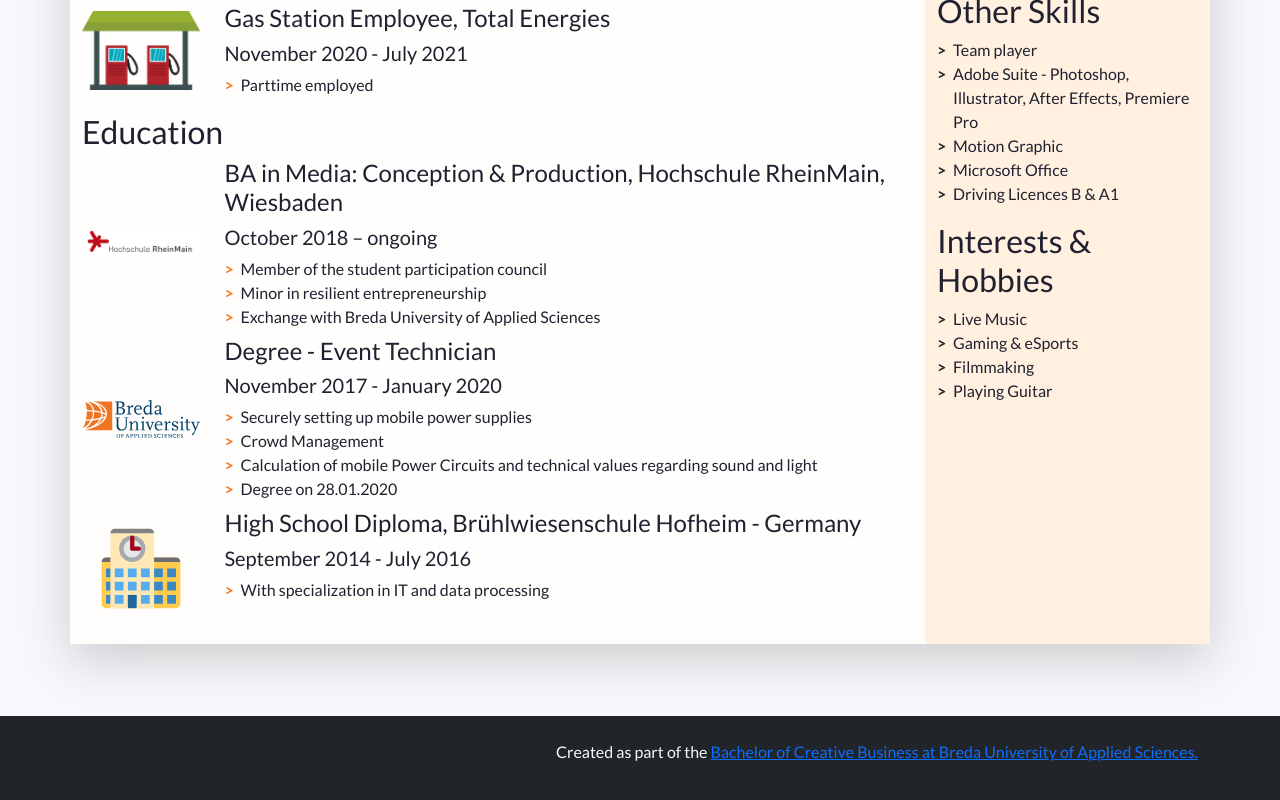
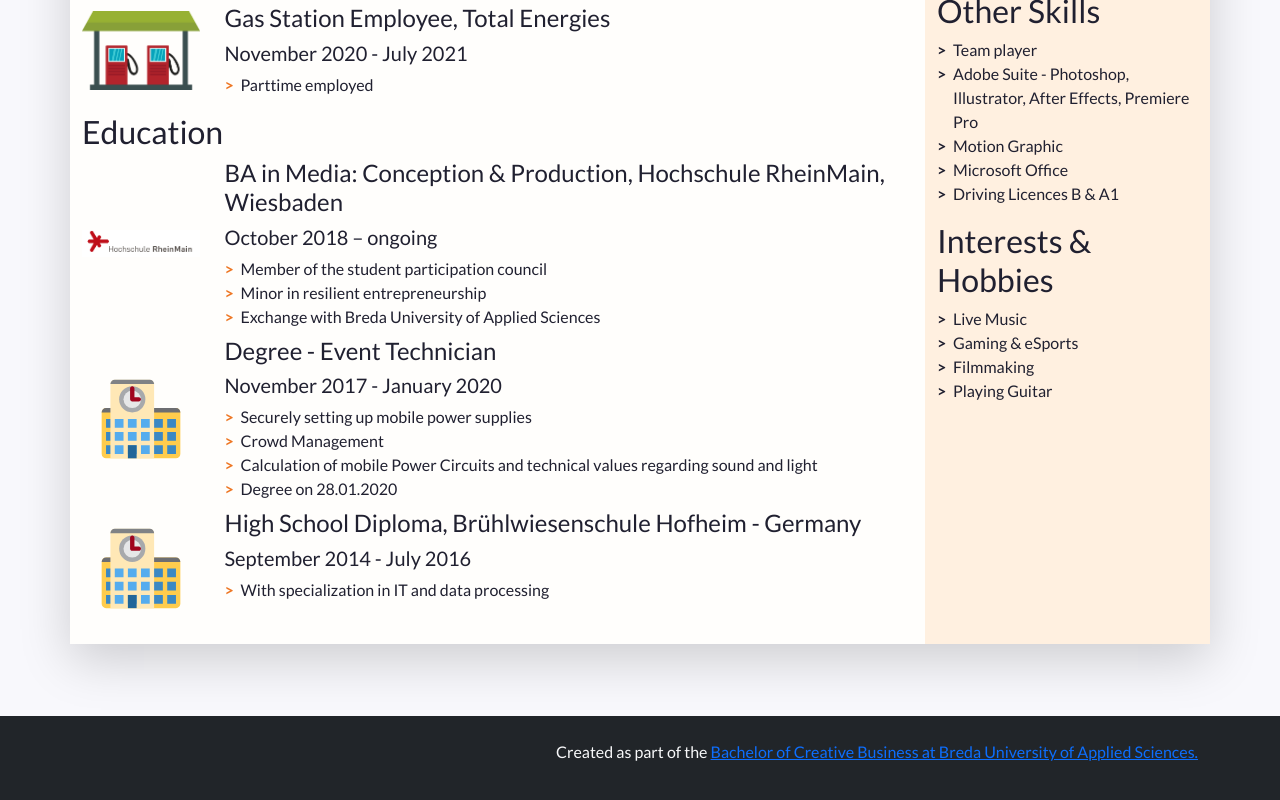
Before and after one commit to Steffenxlng/CV-SL, a plain HTML site: page index.html in a window 1280 px wide. Shown: the part 631-1431 px from the top of the page. Drawn offline with nearby package versions, Linux system fonts and the light colour scheme.

Commit message:
Update index.html
schule logo austaauschen

```diff
--- a/index.html
+++ b/index.html
@@ -167,7 +167,7 @@
 
 			  <li class="biography-item row mb-2">
                 <div class="logo-container col-3 col-sm-2 col-md-3 col-lg-2">
-					<img class="biography-logo mw-100 d-block mx-auto" src="images/schools/logo-buas.svg" alt="School logo" width="120">
+					<img class="biography-logo mw-100 d-block mx-auto" src="images/schools/school.svg" alt="School logo" width="120">
                 </div>
                 <div class="biography-contents col-9 col-sm-10 col-md-9 col-lg-10">
                   <h4>Degree - Event Technician&nbsp; &nbsp;&nbsp;</h4>
```
